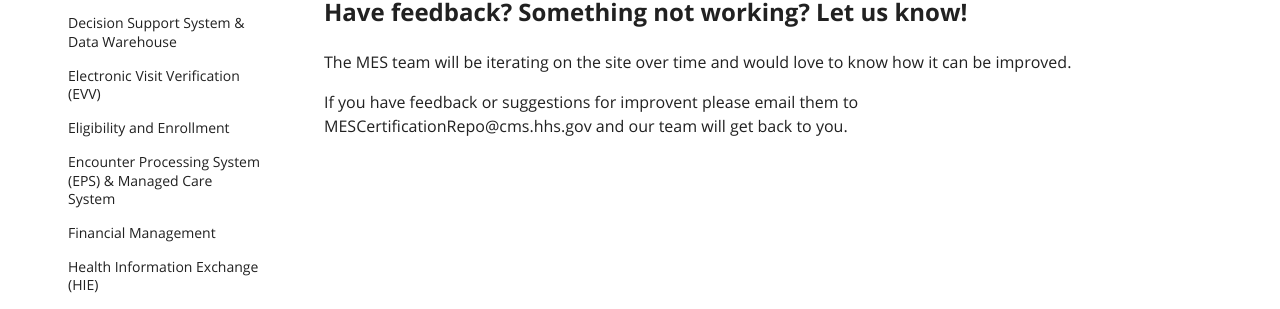
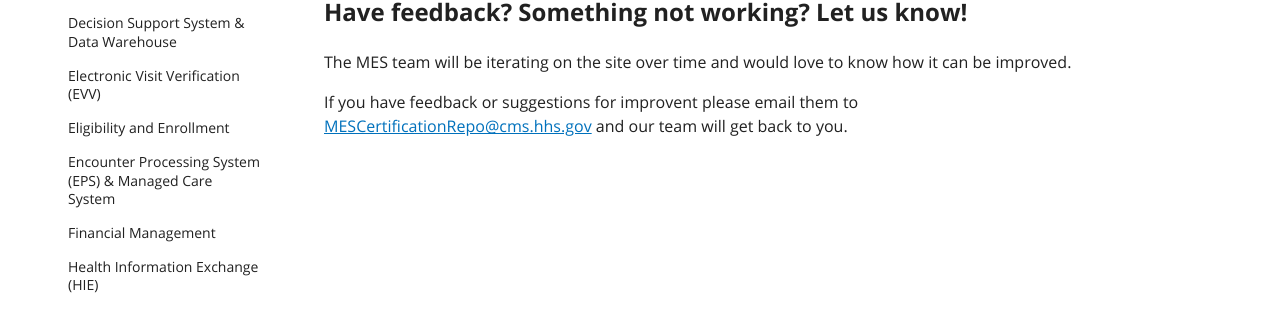
Before and after one commit to CMSgov/CMCS-DSG-DSS-Certification-Staging, a Jekyll site: the page built from contact.md, in a window 1280 px wide. Shown: the part 270-579 px from the top of the page. Built offline with Jekyll 4.4.1, drawn with Linux system fonts in a browser that asks for light colours; our own code applies the rules of GitHub Pages for plain Markdown files; part of the change alters nothing that is shown.

```diff
--- a/contact.md
+++ b/contact.md
@@ -2,4 +2,4 @@
 
 The MES team will be iterating on the site over time and would love to know how it can be improved.
 
-If you have feedback or suggestions for improvent please email them to MESCertificationRepo@cms.hhs.gov and our team will get back to you.
+If you have feedback or suggestions for improvent please email them to <MESCertificationRepo@cms.hhs.gov> and our team will get back to you.
```
